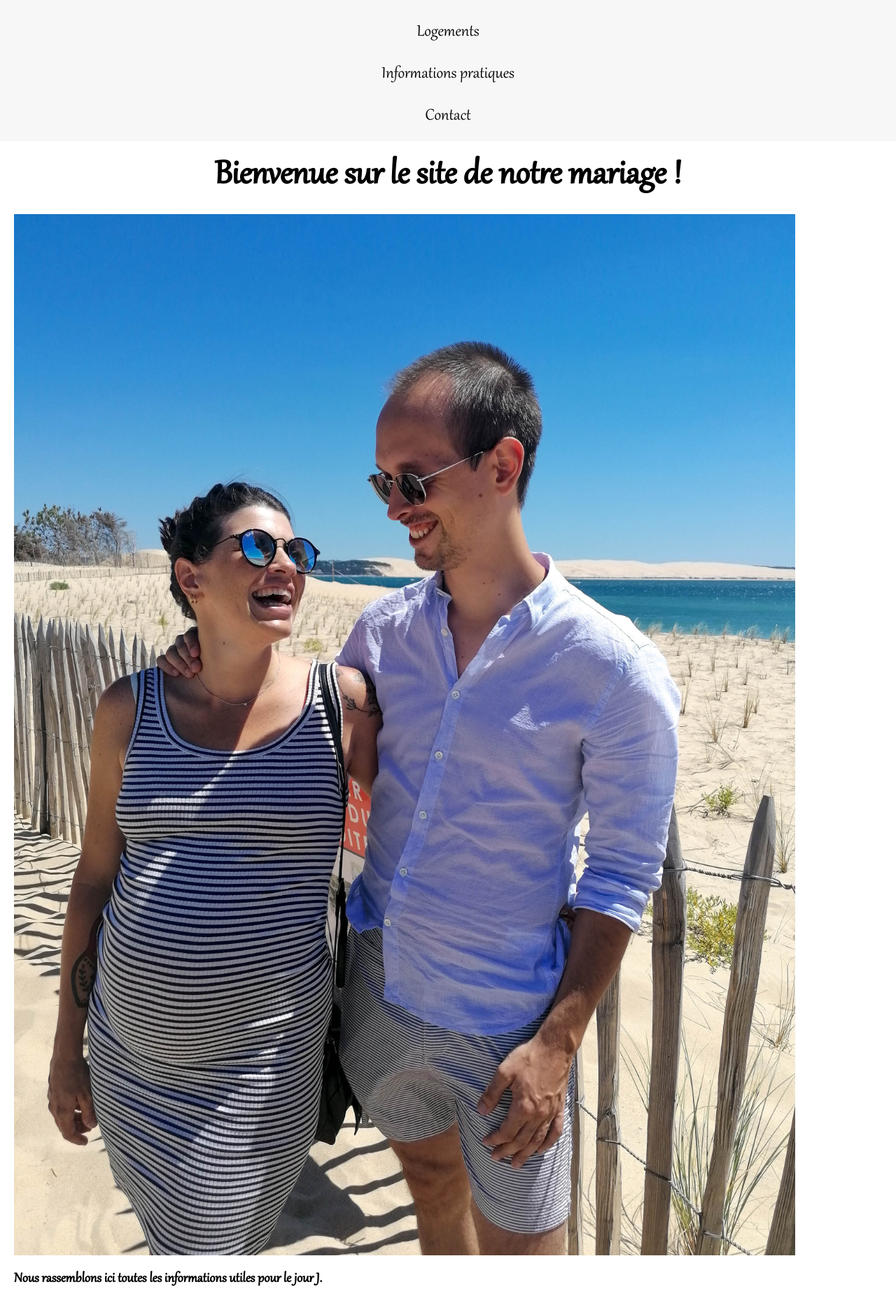
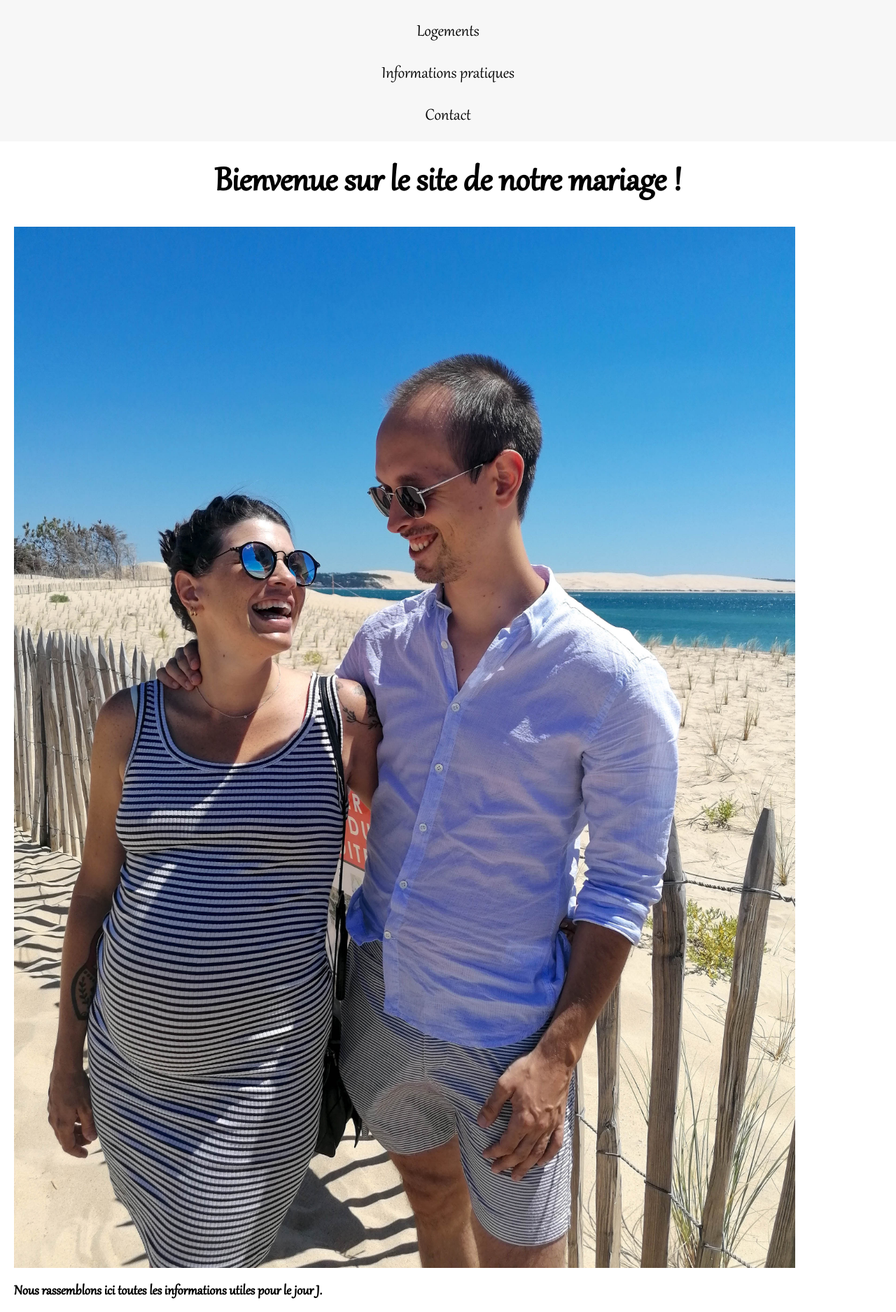
Before and after one commit to Germinal-A/Site-du-Mariage-de-Julia-et-Germain, a Jekyll site: the page built from index.md, in a window 1280 px wide. Shown: the part 830-2705 px from the top of the page at 70% size. Built offline with Jekyll 4.4.1, drawn with Linux system fonts in a browser that asks for light colours.

Commit message:
misc css fixes

```diff
--- a/_sass/main.scss
+++ b/_sass/main.scss
@@ -31,7 +31,7 @@
 }
 
 #content {
-  padding: 20px;
+  padding: 0 20px 20px 20px;
   p {
     font-weight: bold;
   }
@@ -39,7 +39,7 @@
     font-size: 2.5em;
     line-height: 1.1em;
     text-align: center;
-    margin: 0;
+    margin: 30px 0;
   }
   h3 {
     font-size: 2em;
@@ -78,13 +78,14 @@
     border: 0px solid black;
     margin: 5px 25px;
     padding: 2px;
+    text-decoration: none;
+    color: black;
     li.active {
       font-weight: bold;
     }
   }
-  a {
-    text-decoration: none;
-    color: black;
+  ul li:hover {
+    cursor: pointer;
   }
 }
 
@@ -110,6 +111,9 @@
       margin: 0;
       text-indent: 20px;
     }
+  }
+  .accommodation:not(:first-child):not(:nth-child(2)) {
+    margin-top: 30px;
   }
   h3 {
     margin: 0;
@@ -155,6 +159,8 @@
 @media screen and (max-width: 1000px) {
   #wrap .accommodation {
     width: 100%;
-    margin-bottom: 40px;
+    &:not(:first-child) {
+      margin-top: 40px;
+    }
   }
 }
```
